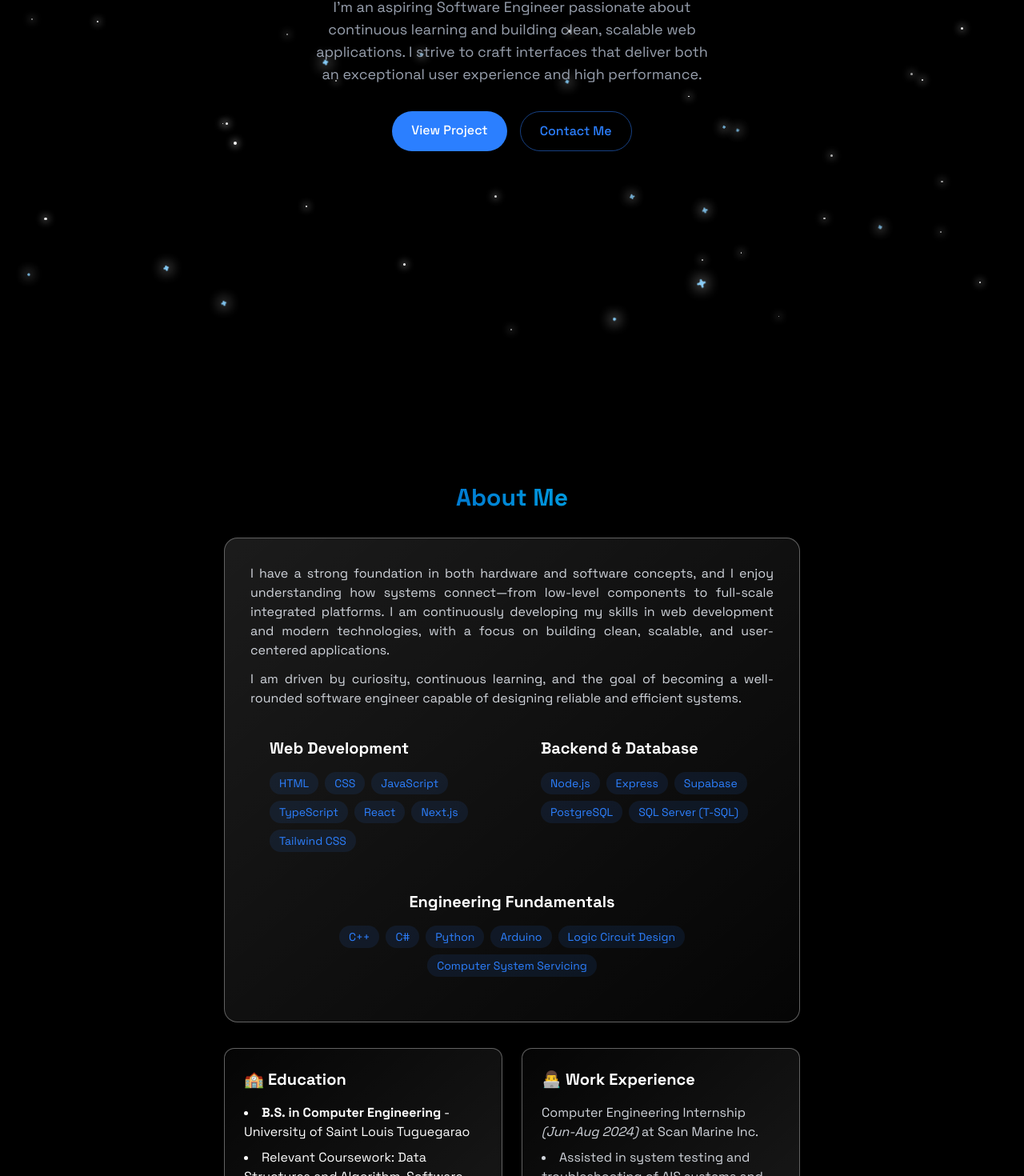
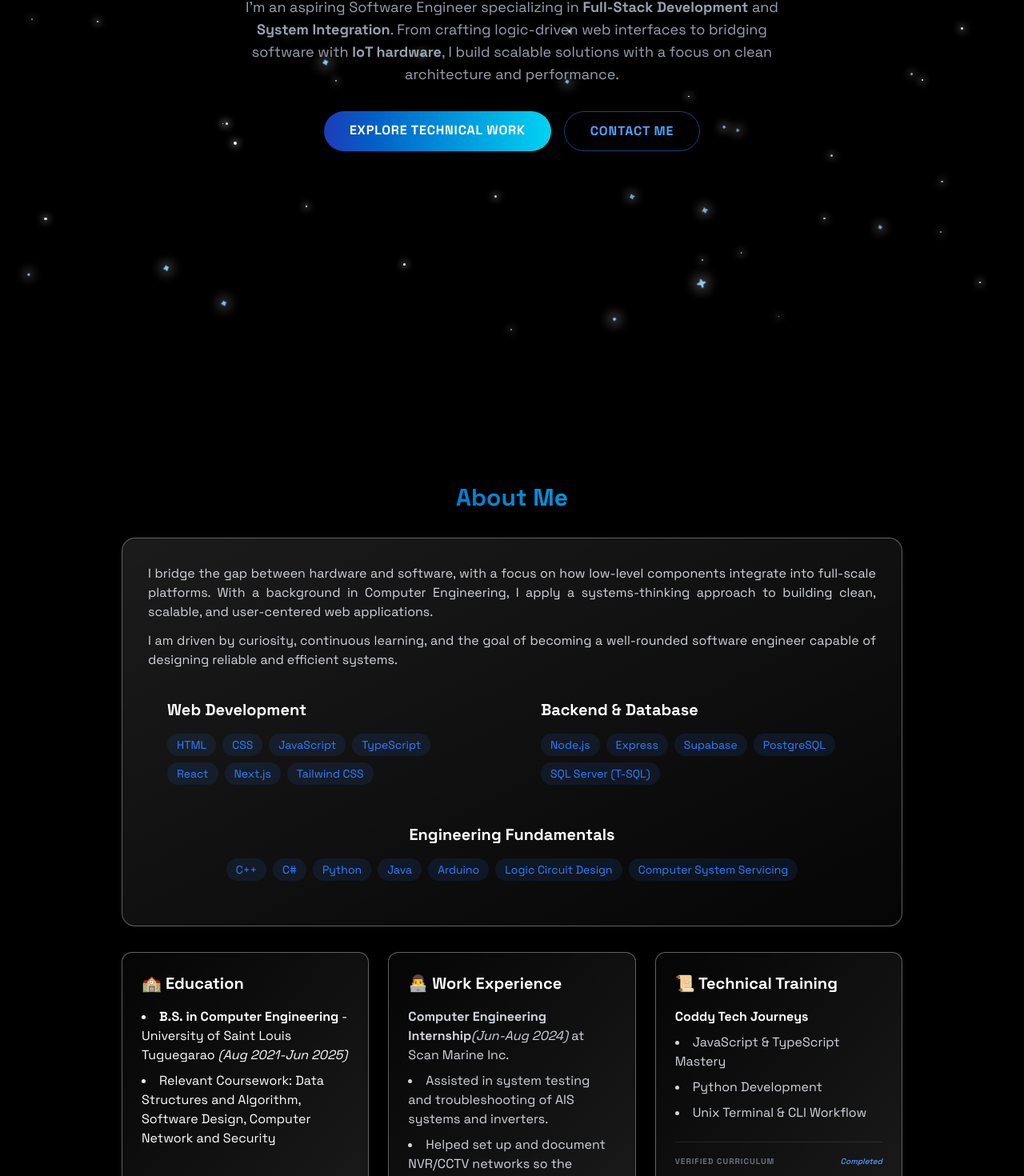
Before and after one commit to ShiroKishi27/react-portfolio, a React (Vite) app: page / in a window 1280 px wide. Shown: the part 360-1830 px from the top of the page at 80% size. Built offline with nearby package versions, Linux system fonts and the light colour scheme; no server answers.

Commit message:
feat: update About and Home sections with enhanced content and styling

```diff
--- a/src/components/sections/About.jsx
+++ b/src/components/sections/About.jsx
@@ -23,6 +23,7 @@ function About() {
     "C++",
     "C#",
     "Python",
+    "Java",
     "Arduino",
     "Logic Circuit Design",
     "Computer System Servicing",
@@ -34,20 +35,19 @@ function About() {
       className="relative min-h-screen items-center justify-center py-20"
     >
       <AnimateOnScroll>
-        <div className="mx-auto max-w-3xl overflow-hidden p-1 px-6">
+        <div className="mx-auto max-w-5xl overflow-hidden px-6 py-1">
           <h2 className="mb-8 bg-linear-to-r from-blue-800 to-cyan-400 bg-clip-text text-center text-3xl font-bold text-transparent">
             About Me
           </h2>
-          <div className="rounded-2xl border border-white/10 bg-white/2 p-8 text-white shadow-[0_8px_32px_rgba(0,0,0,0.15)] backdrop-blur-sm transition-all hover:translate-y-1">
+          <div className="rounded-2xl border border-white/10 bg-white/2 p-8 text-white shadow-[0_8px_32px_rgba(0,0,0,0.15)] backdrop-blur-sm transition-all">
             <div className="absolute inset-0 -z-1 rounded-2xl bg-linear-to-br from-white/30 to-transparent opacity-30"></div>
             <div className="absolute inset-0 -z-1 rounded-2xl ring-1 ring-white/30"></div>
 
             <p className="mb-3 text-justify text-gray-300">
-              I have a strong foundation in both hardware and software concepts,
-              and I enjoy understanding how systems connect—from low-level
-              components to full-scale integrated platforms. I am continuously
-              developing my skills in web development and modern technologies,
-              with a focus on building clean, scalable, and user-centered
+              I bridge the gap between hardware and software, with a focus on
+              how low-level components integrate into full-scale platforms. With
+              a background in Computer Engineering, I apply a systems-thinking
+              approach to building clean, scalable, and user-centered web
               applications.
             </p>
             <p className="mb-3 text-justify text-gray-300">
@@ -77,8 +77,8 @@ function About() {
               </SkillsCard>
             </div>
           </div>
-          <div className="mt-8 grid grid-cols-1 gap-6 md:grid-cols-2">
-            <div className="rounded-xl border border-white/10 bg-white/2 p-6 text-white shadow-[0_8px_32px_rgba(0,0,0,0.15)] backdrop-blur-sm transition-all hover:translate-y-1">
+          <div className="mt-8 grid grid-cols-1 gap-6 md:grid-cols-3">
+            <div className="rounded-xl border border-white/10 bg-white/2 p-6 text-white shadow-[0_8px_32px_rgba(0,0,0,0.15)] backdrop-blur-sm transition-all">
               <div className="absolute inset-0 -z-1 rounded-xl bg-linear-to-tl from-white/30 to-transparent opacity-30"></div>
               <div className="absolute inset-0 -z-1 rounded-xl ring-1 ring-white/30"></div>
 
@@ -86,7 +86,7 @@ function About() {
               <ul className="list-inside list-disc">
                 <li className="mb-2">
                   <strong>B.S. in Computer Engineering</strong> - University of
-                  Saint Louis Tuguegarao
+                  Saint Louis Tuguegarao <em>(Aug 2021-Jun 2025)</em>
                 </li>
                 <li className="mb-2">
                   Relevant Coursework: Data Structures and Algorithm, Software
@@ -94,15 +94,16 @@ function About() {
                 </li>
               </ul>
             </div>
-            <div className="rounded-xl border border-white/10 bg-white/2 p-6 text-white shadow-[0_8px_32px_rgba(0,0,0,0.15)] backdrop-blur-sm transition-all hover:translate-y-1">
+
+            <div className="rounded-xl border border-white/10 bg-white/2 p-6 text-white shadow-[0_8px_32px_rgba(0,0,0,0.15)] backdrop-blur-sm transition-all">
               <div className="absolute inset-0 -z-1 rounded-xl bg-linear-to-tl from-white/30 to-transparent opacity-30"></div>
               <div className="absolute inset-0 -z-1 rounded-xl ring-1 ring-white/30"></div>
 
               <h3 className="mb-4 text-xl font-bold"> 👨‍💻 Work Experience </h3>
               <div className="space-y-2 text-gray-300">
                 <h4>
-                  Computer Engineering Internship <em>(Jun-Aug 2024)</em> at
-                  Scan Marine Inc.
+                  <strong>Computer Engineering Internship</strong>
+                  <em>(Jun-Aug 2024)</em> at Scan Marine Inc.
                 </h4>
                 <ul className="list-inside list-disc">
                   <li className="mb-2">
@@ -116,6 +117,30 @@ function About() {
                 </ul>
               </div>
             </div>
+            <div className="rounded-xl border border-white/10 bg-white/2 p-6 text-white shadow-[0_8px_32px_rgba(0,0,0,0.15)] backdrop-blur-sm transition-all">
+              <div className="absolute inset-0 -z-1 rounded-xl bg-linear-to-tl from-white/30 to-transparent opacity-30"></div>
+              <div className="absolute inset-0 -z-1 rounded-xl ring-1 ring-white/30"></div>
+
+              <h3 className="mb-4 text-xl font-bold">📜 Technical Training</h3>
+              <div className="space-y-4">
+                <div>
+                  <h4 className="font-bold">Coddy Tech Journeys</h4>
+                  <ul className="mt-2 list-inside list-disc space-y-2 text-gray-300">
+                    <li>JavaScript & TypeScript Mastery</li>
+                    <li>Python Development</li>
+                    <li>Unix Terminal & CLI Workflow</li>
+                  </ul>
+                </div>
+              </div>
+              <div className="mt-6 flex items-center justify-between border-t border-white/10 pt-4">
+                <span className="text-[10px] font-bold tracking-widest text-gray-500 uppercase">
+                  Verified Curriculum
+                </span>
+                <span className="text-[10px] font-medium text-blue-400 italic">
+                  Completed
+                </span>
+              </div>
+            </div>
           </div>
         </div>
       </AnimateOnScroll>
--- a/src/components/sections/Home.jsx
+++ b/src/components/sections/Home.jsx
@@ -13,22 +13,25 @@ function Home() {
           <h1 className="mb-6 bg-linear-to-r from-blue-800 to-cyan-400 bg-clip-text p-1 text-5xl font-bold text-transparent md:text-7xl">
             Hi, I'm Heimsly
           </h1>
-          <p className="mx-auto mb-8 max-w-lg text-center text-lg text-gray-400">
-            I'm an aspiring Software Engineer passionate about continuous
-            learning and building clean, scalable web applications. I strive to
-            craft interfaces that deliver both an exceptional user experience
-            and high performance.
+          <p className="mx-auto mb-8 max-w-2xl text-center text-lg text-gray-400">
+            I'm an aspiring Software Engineer specializing in{" "}
+            <strong>Full-Stack Development</strong> and{" "}
+            <strong>System Integration</strong>. From crafting logic-driven web
+            interfaces to bridging software with <strong>IoT hardware</strong>,
+            I build scalable solutions with a focus on clean architecture and
+            performance.
           </p>
+
           <div className="flex justify-center space-x-4">
             <NavLink
               to={"/project"}
-              className="transistion relative overflow-hidden rounded-4xl bg-blue-500 px-6 py-3 font-medium text-white hover:-translate-y-0.5 hover:shadow-[0_0_15px_rgba(59,130,246,0.4)]"
+              className="relative overflow-hidden rounded-full bg-linear-to-r from-blue-800 to-cyan-400 px-8 py-3 font-bold tracking-wider text-white uppercase transition hover:translate-y-0.5 hover:shadow-[0_0_20px_rgba(59,130,246,0.4)]"
             >
-              View Project
+              Explore Technical Work
             </NavLink>
             <NavLink
               to={"/contact"}
-              className="transistion relative rounded-4xl border border-blue-500/50 px-6 py-3 font-medium text-blue-500 hover:-translate-y-0.5 hover:bg-blue-500/30"
+              className="relative rounded-full border border-blue-500/50 px-8 py-3 font-bold tracking-wider text-blue-400 uppercase transition hover:translate-y-0.5 hover:bg-blue-500/10"
             >
               Contact Me
             </NavLink>
```
